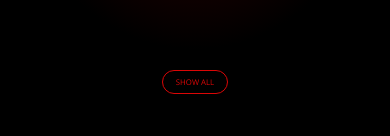
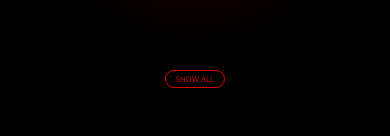
Before and after one commit to dhruv-kashyap-sde/Portfolio, a React (Vite) app: page / in a window 390 px wide. Shown: the part 1432-1568 px from the top of the page. Built offline with nearby package versions, Linux system fonts and the light colour scheme; a web font is replaced by a local one.

Commit message:
made buttons responsive

```diff
--- a/src/App.css
+++ b/src/App.css
@@ -57,7 +57,7 @@
   cursor: pointer;
 }
 
-.basic-button{
+.basic-button {
   color: var(--highlight-color);
   border: 1px solid var(--highlight-color);
   width: fit-content;
@@ -78,8 +78,8 @@
 .basic-button::before, .basic-button::after {
   content: '';
   display: block;
-  width: 50px;
-  height: 50px;
+  width: 1em;
+  height: 1em;
   transform: translate(-50%, -50%);
   position: absolute;
   border-radius: 50%;
@@ -111,8 +111,20 @@
   filter: brightness(.8);
 }
 
+/* Media queries for responsiveness */
+@media (max-width: 768px) {
+  .basic-button {
+    font-size: 2vw;
+    padding: 0.6em 1.5em;
+  }
+}
 
 @media (max-width: 430px){
+  .basic-button {
+    font-size: 3vw;
+    padding: 0.4em 1.3em;
+  }
+
   #circle{
     display: none;
   }
```
Lines whose indentation alone changed are shown as unchanged.
